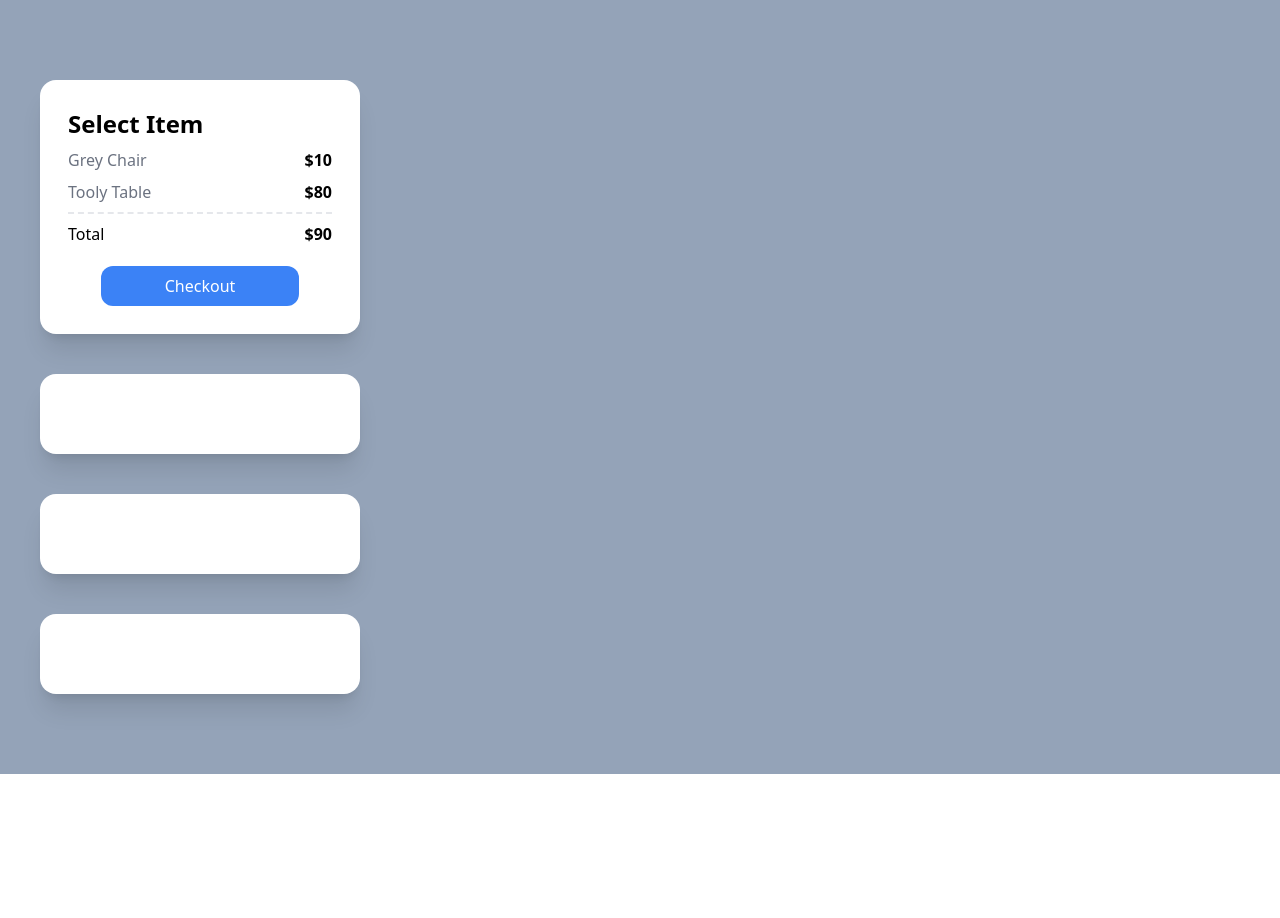
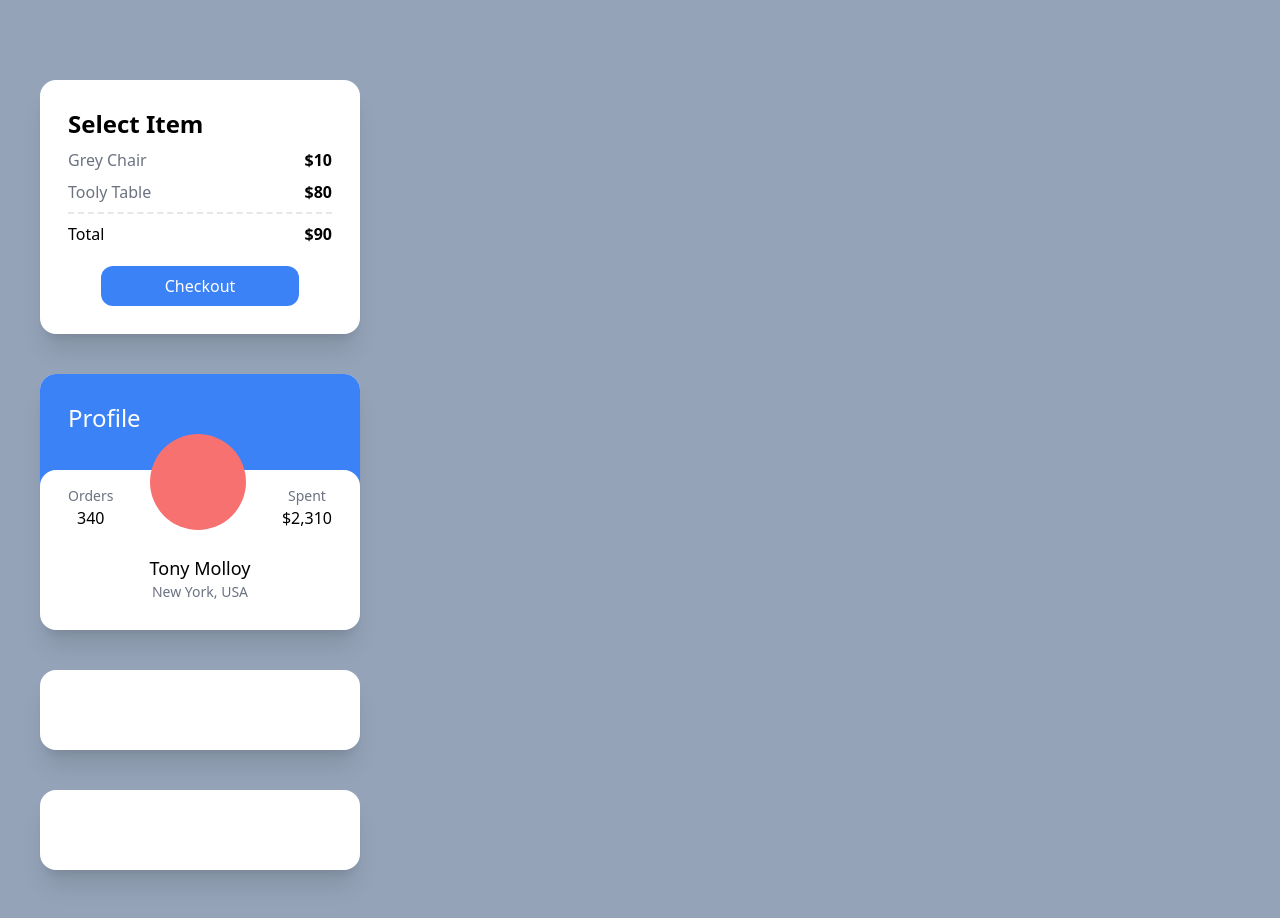
Before and after one commit to runan13/carrot-market, a Next.js app: page / in a window 1280 px wide. Shown: the top 918 px of the page. Before the commit the page ends 800 px from the top, so only its background shows below. Built offline with nearby package versions, Linux system fonts and the light colour scheme.

Commit message:
Tailwind CSS practice #2

```diff
--- a/pages/index.tsx
+++ b/pages/index.tsx
@@ -21,7 +21,28 @@ const Home: NextPage = () => {
           Checkout
         </div>
       </div>
-      <div className="max-w-xs bg-white p-10 rounded-2xl shadow-xl"></div>
+      <div className="max-w-xs bg-white rounded-2xl shadow-xl overflow-hidden">
+        <div className="bg-blue-500 p-7 pb-14">
+          <span className="text-white text-2xl">Profile</span>
+        </div>
+        <div className="rounded-2xl relative -top-5 p-7 bg-white">
+          <div className="flex justify-between items-end relative -top-16">
+            <div className="flex flex-col items-center">
+              <span className="text-sm text-gray-500">Orders</span>
+              <span className="font-medium">340</span>
+            </div>
+            <div className="h-24 w-24 bg-red-400 rounded-full" />
+            <div className="flex flex-col items-center">
+              <span className="text-sm text-gray-500">Spent</span>
+              <span className="font-medium">$2,310</span>
+            </div>
+          </div>
+          <div className="flex flex-col items-center -mt-10 -mb-5">
+            <span className="text-lg font-medium">Tony Molloy</span>
+            <span className="text-sm text-gray-500">New York, USA</span>
+          </div>
+        </div>
+      </div>
       <div className="max-w-xs bg-white p-10 rounded-2xl shadow-xl"></div>
       <div className="max-w-xs bg-white p-10 rounded-2xl shadow-xl"></div>
     </div>
```
